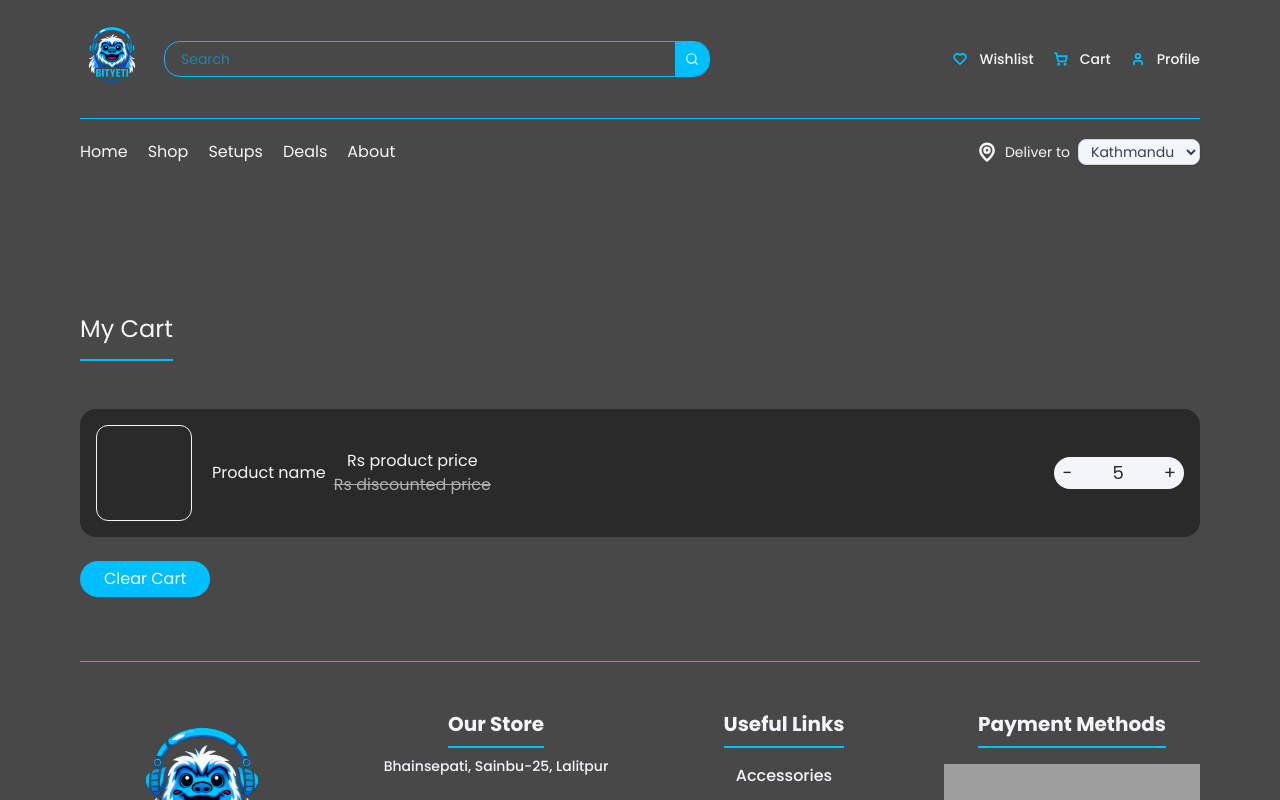
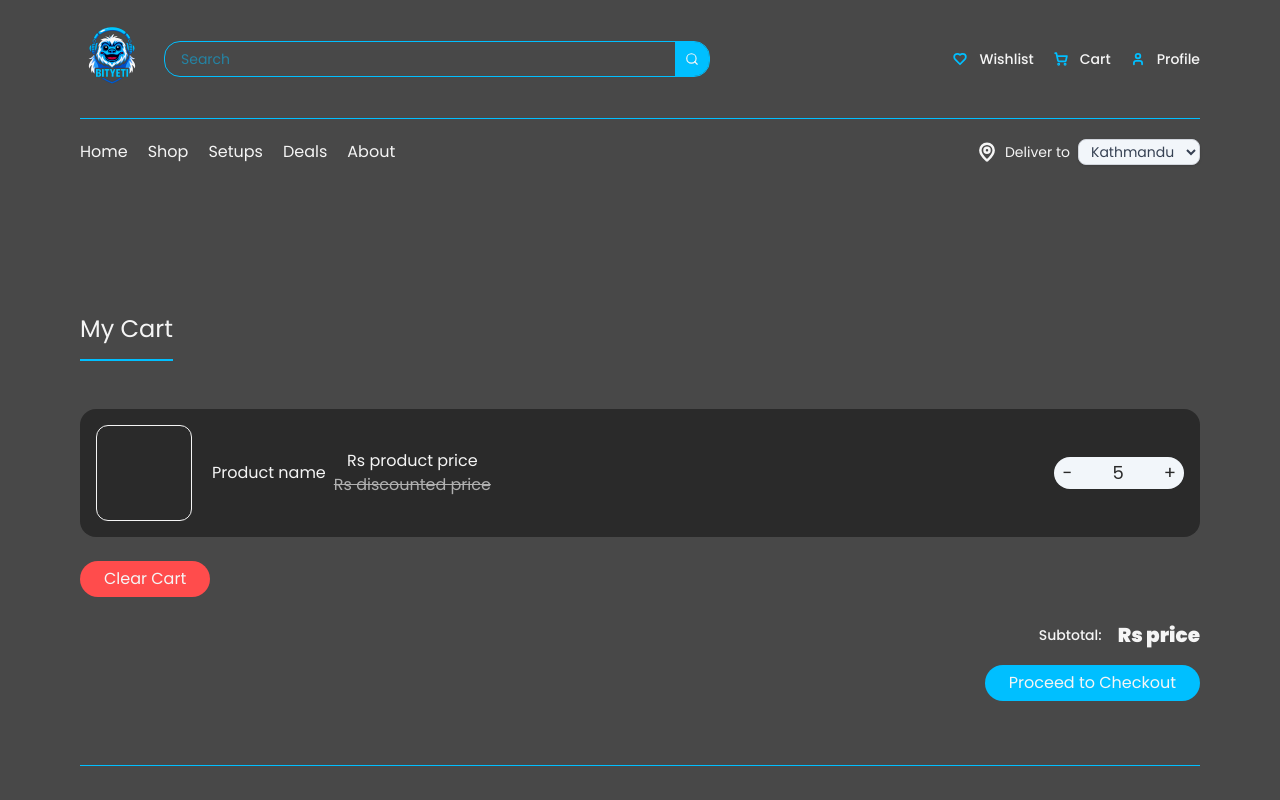
Before and after one commit to BikalRai/collegeReactProject, a React (Vite) app: page /cart in a window 1280 px wide. Shown: the top 800 px of the page. Built offline with nearby package versions, Linux system fonts and the light colour scheme; grey boxes are pictures that could not be loaded.

Commit message:
add danger button and add more components to cart page

```diff
--- /dev/null
+++ b/src/components/button/DangerButton.tsx
@@ -0,0 +1,11 @@
+import type { BtnType } from "../../utilities/types/btnTYpe";
+
+const DangerButton = ({ btnText }: BtnType) => {
+  return (
+    <button className='bg-alert text-text-primary px-6 py-1.5 rounded-4xl w-fit cursor-pointer transition hover:shadow-[4px_8px_16px_rgba(0,0,0,0.4)]'>
+      {btnText}
+    </button>
+  );
+};
+
+export default DangerButton;
--- a/src/pages/CartPage.tsx
+++ b/src/pages/CartPage.tsx
@@ -1,3 +1,4 @@
+import DangerButton from "../components/button/DangerButton";
 import PrimaryButtonNoGlow from "../components/button/PrimaryButtonNoGlow";
 import CartCard from "../components/cart/CartCard";
 import AppContainer from "../components/container/AppContainer";
@@ -17,7 +18,16 @@ const CartPage = () => {
           <SectionHeaderNoLinks section={section} />
           <div className='grid gap-6'>
             <CartCard />
-            <PrimaryButtonNoGlow btnText='Clear Cart' />
+            <DangerButton btnText='Clear Cart' />
+            <div className='flex flex-col gap-4'>
+              <p className='w-fit ms-auto font-medium flex items-center gap-4'>
+                <span className='text-sm'>Subtotal:</span>
+                <span className='font-black text-xl'>Rs price</span>
+              </p>
+              <div className='w-fit ms-auto'>
+                <PrimaryButtonNoGlow btnText='Proceed to Checkout' />
+              </div>
+            </div>
           </div>
         </div>
       </AppContainer>
```
